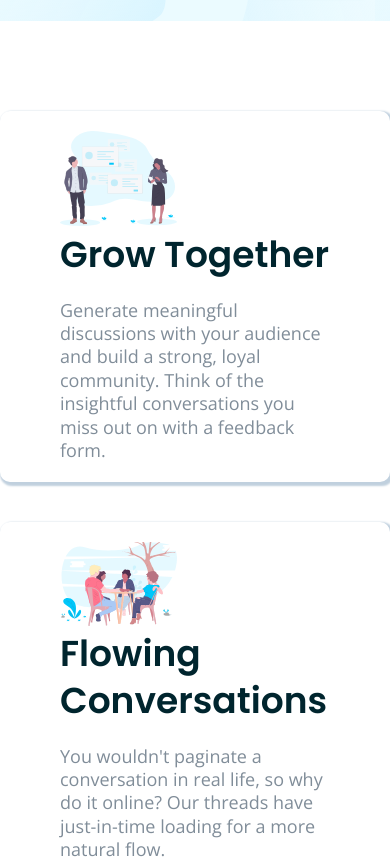
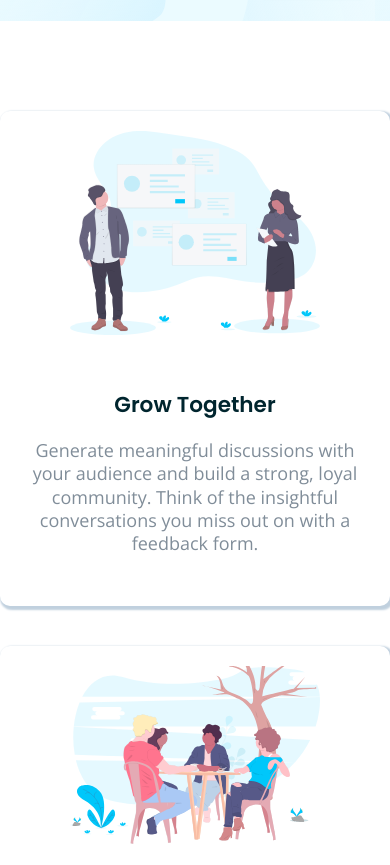
Before and after one commit to efezinoidisi/Huddle-page, a plain HTML site: page index.html in a window 390 px wide. Shown: the part 886-1751 px from the top of the page. Drawn offline with nearby package versions, Linux system fonts and the light colour scheme.

Commit message:
update task

```diff
--- a/index.html
+++ b/index.html
@@ -51,7 +51,7 @@
         <main>
             <section>
                 <div class="boxes box">
-                    <div>
+                    <div class="image-gap">
                         <img src="images/illustration-grow-together.svg" alt="" aria-hidden="true" class="images image">
                     </div>
                     <div>
@@ -67,7 +67,7 @@
                 </div>
 
                 <div class="boxes">
-                    <div>
+                    <div class="image-gap">
                         <img src="images/illustration-flowing-conversation.svg" alt="" aria-hidden="true"
                             class="images">
                     </div>
@@ -83,7 +83,7 @@
                 </div>
 
                 <div class="boxes box">
-                    <div>
+                    <div class="image-gap">
                         <img src="images/illustration-your-users.svg" alt="" aria-hidden="true" class="images">
                     </div>
                     <div>
--- a/style.css
+++ b/style.css
@@ -361,10 +361,23 @@ footer a {
         padding-bottom: 6rem;
     }
 
+    .boxes h3 {
+        font-size: 1.2rem;
+    }
+
+    .images {
+        width: 250px;
+    }
+
     .boxes {
         display: block;
         margin-bottom: 20px;
+        text-align: center;
+        padding: 20px 30px 50px;
+    }
 
+    .image-gap {
+        margin-bottom: 50px;
     }
 
     .image {
```
